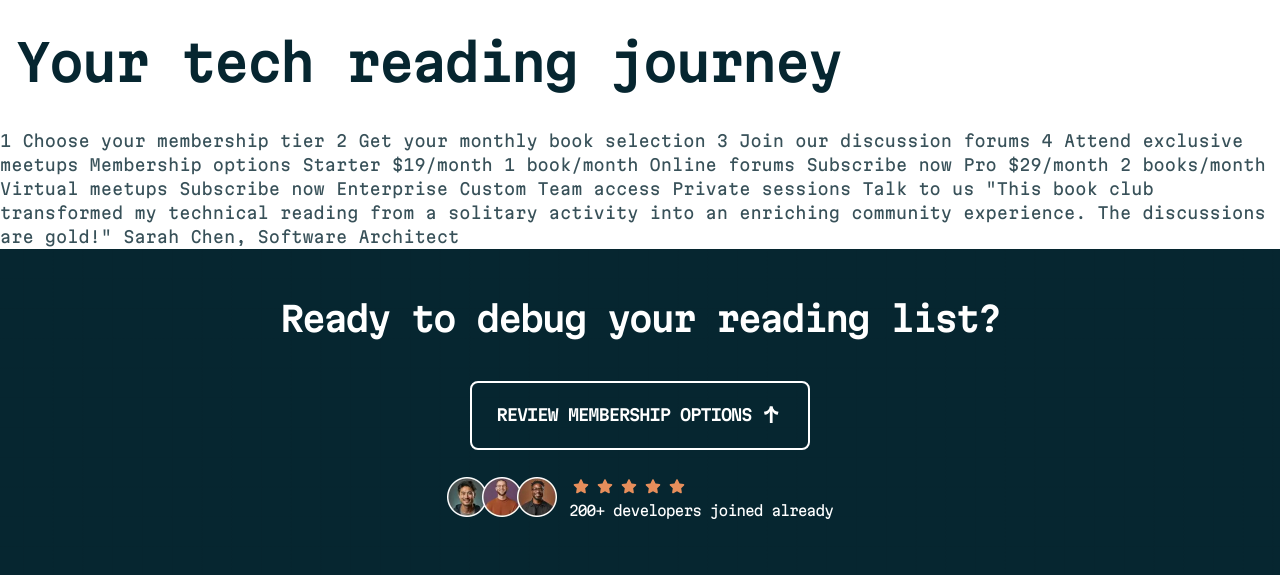
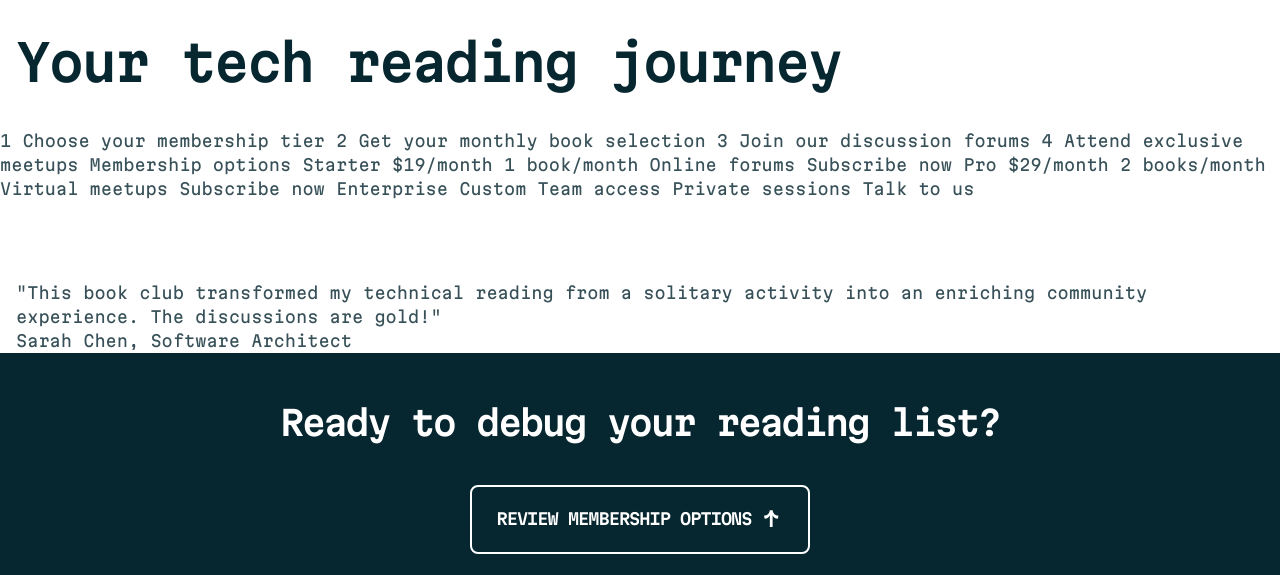
Before and after one commit to Michael-Andreas/tech-book-landing-page, a plain HTML site: page index.html in a window 1280 px wide. Shown: the part 3388-3963 px from the top of the page. Drawn offline with Linux system fonts and the light colour scheme; a web font is replaced by a local one.

Commit message:
added blockquote

```diff
--- a/index.html
+++ b/index.html
@@ -75,9 +75,19 @@
       discussion forums 4 Attend exclusive meetups Membership options Starter
       $19/month 1 book/month Online forums Subscribe now Pro $29/month 2
       books/month Virtual meetups Subscribe now Enterprise Custom Team access
-      Private sessions Talk to us "This book club transformed my technical
-      reading from a solitary activity into an enriching community experience.
-      The discussions are gold!" Sarah Chen, Software Architect
+      Private sessions Talk to us
+      <section>
+        <figure>
+          <blockquote>
+            <p>
+              "This book club transformed my technical reading from a solitary
+              activity into an enriching community experience. The discussions
+              are gold!"
+            </p>
+          </blockquote>
+          <figcaption>Sarah Chen, Software Architect</figcaption>
+        </figure>
+      </section>
     </main>
     <footer>
       <div class="footer-content">
```
